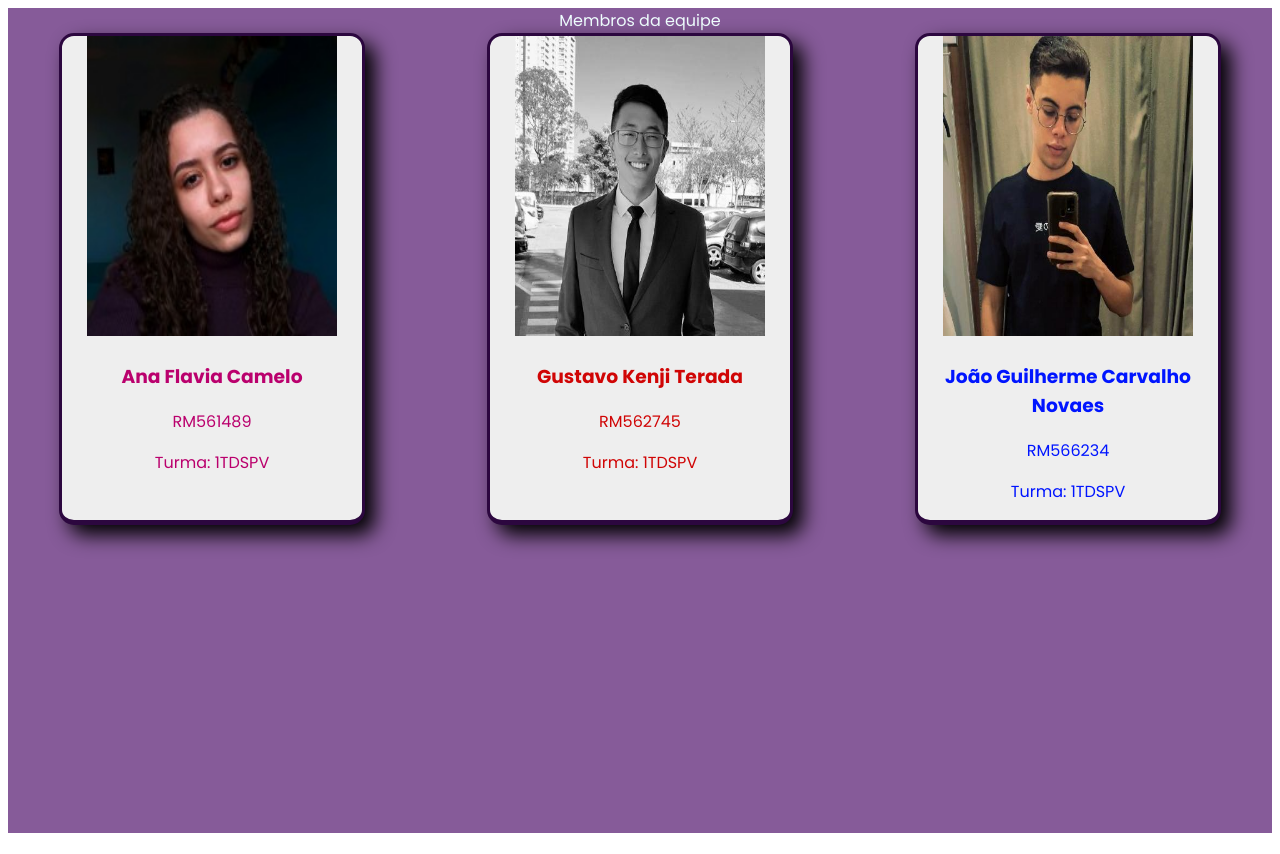
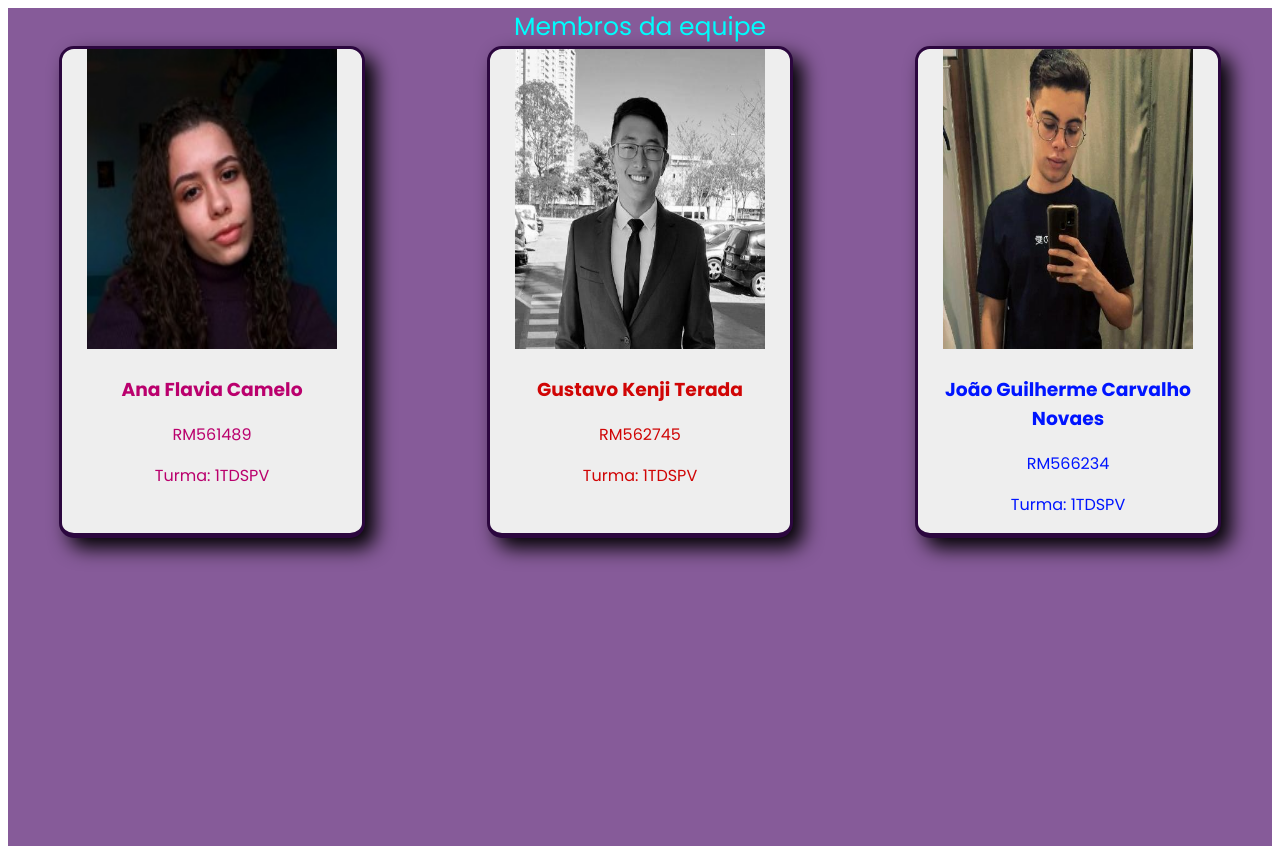
Before and after one commit to Doublekill0909/cp-02-frontend, a plain HTML site: page sobre.html in a window 1280 px wide. Drawn offline with Linux system fonts and the light colour scheme.

Commit message:
atualizando o header, mudando o tamanho e cor

```diff
--- a/css/paginasobre.css
+++ b/css/paginasobre.css
@@ -10,9 +10,10 @@
 }
 
 #title {
+    font-size: 25px;
     background-color: #865b99;
     text-align: center;
-    color: azure;
+    color: rgb(0, 253, 253);
 }
 
 .box-background {
```
